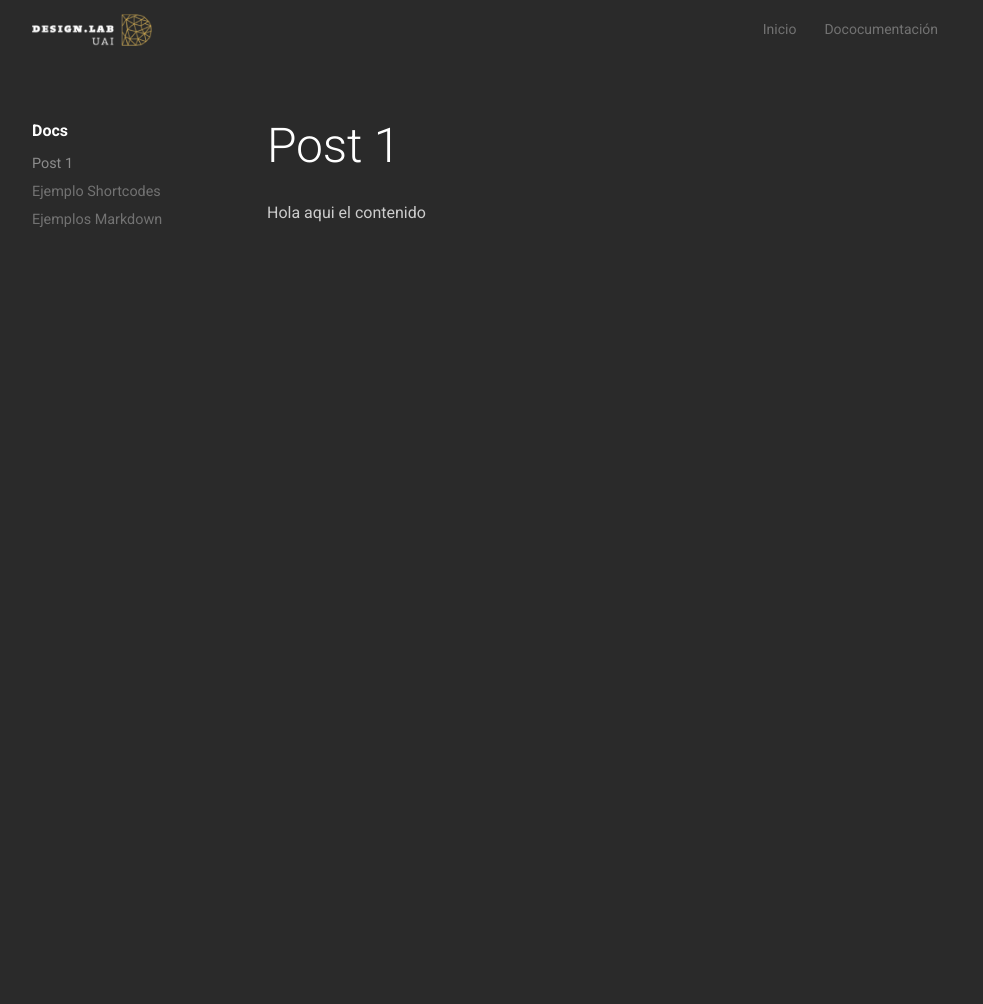
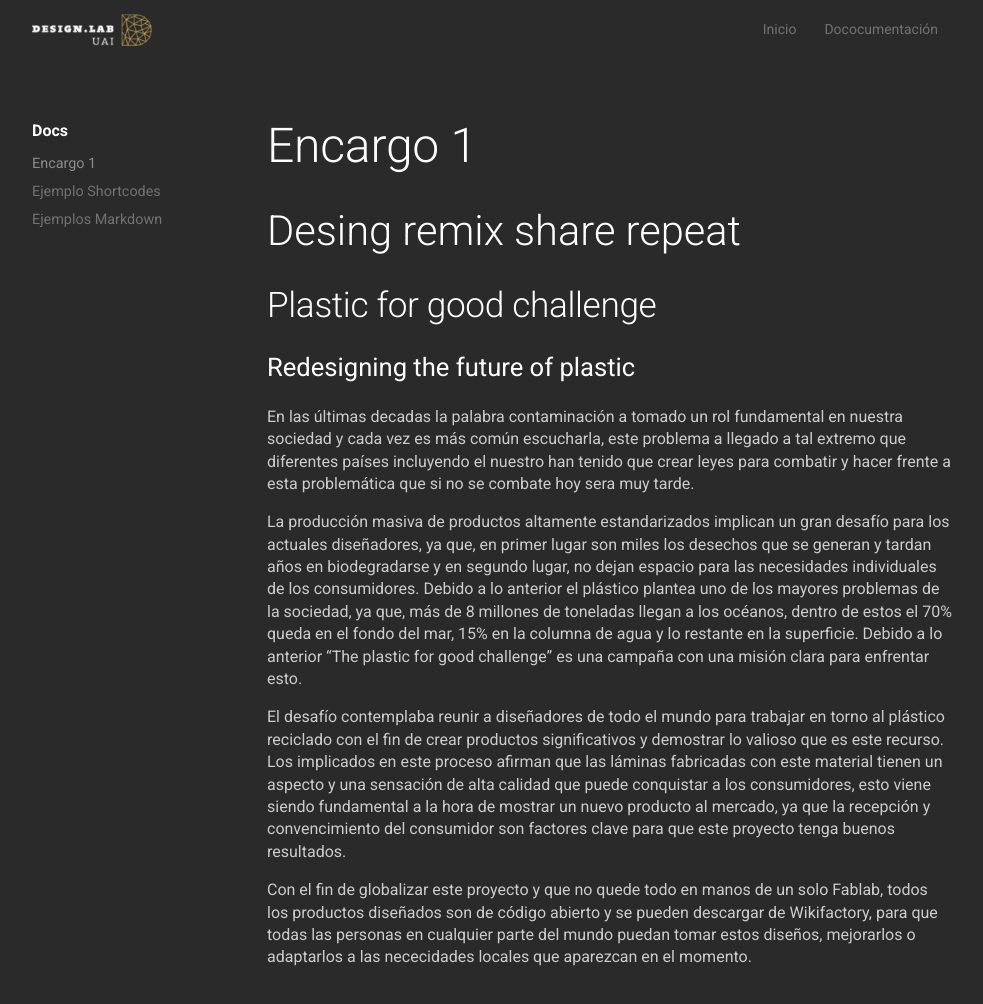
Before and after one commit to vicentearacena/vicentearacena.github.io, a plain HTML site: page docs/post-1/index.html in a window 1280 px wide. Shown: the whole page, without its empty margins (148-1131 px from the left). Before the commit the page ends 800 px from the top, so only its background shows below. Drawn offline with Linux system fonts and the light colour scheme.

Commit message:
Encargo 1

```diff
--- a/docs/index.xml
+++ b/docs/index.xml
@@ -8,7 +8,7 @@
     <language>en-us</language>
     <lastBuildDate>Wed, 28 Nov 2018 15:14:39 +1000</lastBuildDate><atom:link href="https://vicentearacena.github.io/docs/index.xml" rel="self" type="application/rss+xml" />
     <item>
-      <title>Post 1</title>
+      <title>Encargo 1</title>
       <link>https://vicentearacena.github.io/docs/post-1/</link>
       <pubDate>Wed, 17 Jun 2020 19:30:08 +1000</pubDate>
 
--- a/docs/post-1/index.html
+++ b/docs/post-1/index.html
@@ -4,7 +4,7 @@
 <head>
   <meta charset="utf-8">
   <meta http-equiv="x-ua-compatible" content="ie=edge">
-  <title>Post 1 - Vicente Aracena- Taller Fabricación 2021</title>
+  <title>Encargo 1 - Vicente Aracena- Taller Fabricación 2021</title>
   <meta name="viewport" content="width=device-width, initial-scale=1">
 
   <link rel="icon" href="https://vicentearacena.github.io/favicon.png">
@@ -91,7 +91,7 @@
   <ul>
 
     <li class="active ">
-      <a href="https://vicentearacena.github.io/docs/post-1/">Post 1</a>
+      <a href="https://vicentearacena.github.io/docs/post-1/">Encargo 1</a>
     </li>
 
     <li class="">
@@ -109,9 +109,15 @@
         </div>
         <div class="col-12 col-md-9">
 
-<h1 class="title">Post 1</h1>
+<h1 class="title">Encargo 1</h1>
 <div class="content ">
-  <p>Hola aqui el contenido</p>
+  <h1 id="desing-remix-share-repeat">Desing remix share repeat</h1>
+<h2 id="plastic-for-good-challenge">Plastic for good challenge</h2>
+<h3 id="redesigning-the-future-of-plastic">Redesigning the future of plastic</h3>
+<p>En las últimas decadas la palabra contaminación a tomado un rol fundamental en nuestra sociedad y cada vez es más común escucharla, este problema a llegado a tal extremo que diferentes países incluyendo el nuestro han tenido que crear leyes para combatir y hacer frente a esta problemática que si no se combate hoy sera muy tarde.</p>
+<p>La producción masiva de productos altamente estandarizados implican un gran desafío para los actuales diseñadores, ya que, en primer lugar son miles los desechos que se generan y tardan años en biodegradarse y en segundo lugar, no dejan espacio para las necesidades individuales de los consumidores. Debido a lo anterior el plástico plantea uno de los mayores problemas de la sociedad, ya que, más de 8 millones de toneladas llegan a los océanos, dentro de estos el 70% queda en el fondo del mar, 15% en la columna de agua y lo restante en la superficie. Debido a lo anterior &ldquo;The plastic for good challenge&rdquo; es una campaña con una misión clara para enfrentar esto.</p>
+<p>El desafío contemplaba reunir a diseñadores de todo el mundo para trabajar en torno al plástico reciclado con el fin de crear productos significativos y demostrar lo valioso que es este recurso. Los implicados en este proceso afirman que las láminas fabricadas con este material tienen un aspecto y una sensación de alta calidad que puede conquistar a los consumidores, esto viene siendo fundamental a la hora de mostrar un nuevo producto al mercado, ya que la recepción y convencimiento del consumidor son factores clave para que este proyecto tenga buenos resultados.</p>
+<p>Con el fin de globalizar este proyecto y que no quede todo en manos de un solo Fablab, todos los productos diseñados son de código abierto y se pueden descargar de Wikifactory, para que todas las personas en cualquier parte del mundo puedan tomar estos diseños, mejorarlos o adaptarlos a las nececidades locales que aparezcan en el momento.</p>
 
 </div>
 </div>
--- a/index.xml
+++ b/index.xml
@@ -8,7 +8,7 @@
     <language>en-us</language>
     <lastBuildDate>Wed, 17 Jun 2020 19:30:08 +1000</lastBuildDate><atom:link href="https://vicentearacena.github.io/index.xml" rel="self" type="application/rss+xml" />
     <item>
-      <title>Post 1</title>
+      <title>Encargo 1</title>
       <link>https://vicentearacena.github.io/docs/post-1/</link>
       <pubDate>Wed, 17 Jun 2020 19:30:08 +1000</pubDate>
 
```
Also changed, not shown: docs/ejemplo/index.html (+1 -1 lines), docs/index.html (+2 -2 lines), docs/markdown/index.html (+1 -1 lines).
